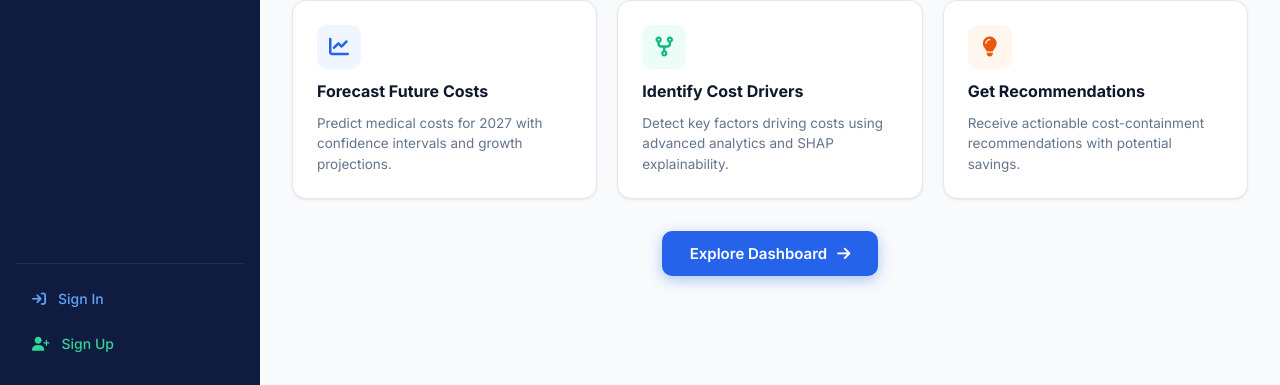
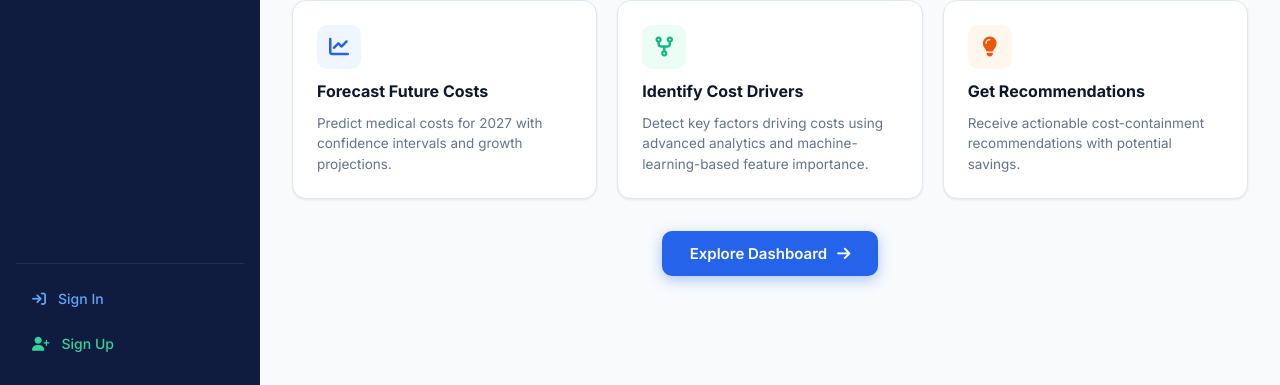
Before and after one commit to Satya280805/medical-cost-trend-and-cost-advisor, a Flask app: page / in a window 1280 px wide. Shown: the part 414-799 px from the top of the page. Run offline with Flask 3, Linux system fonts and the light colour scheme.

Commit message:
Update index.html

```diff
--- a/templates/index.html
+++ b/templates/index.html
@@ -100,7 +100,7 @@
         <i class="fa-solid fa-code-fork"></i>
       </div>
       <h3>Identify Cost Drivers</h3>
-      <p>Detect key factors driving costs using advanced analytics and SHAP explainability.</p>
+      <p>Detect key factors driving costs using advanced analytics and machine-learning-based feature importance.</p>
     </div>
 
     <!-- Card 3 -->
```
